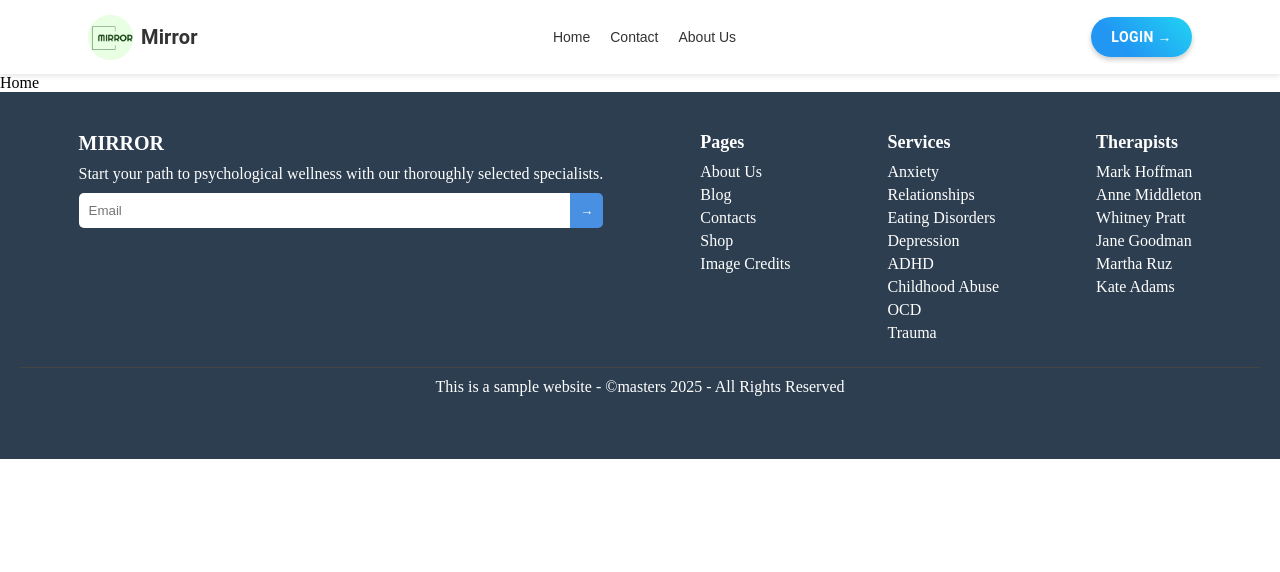
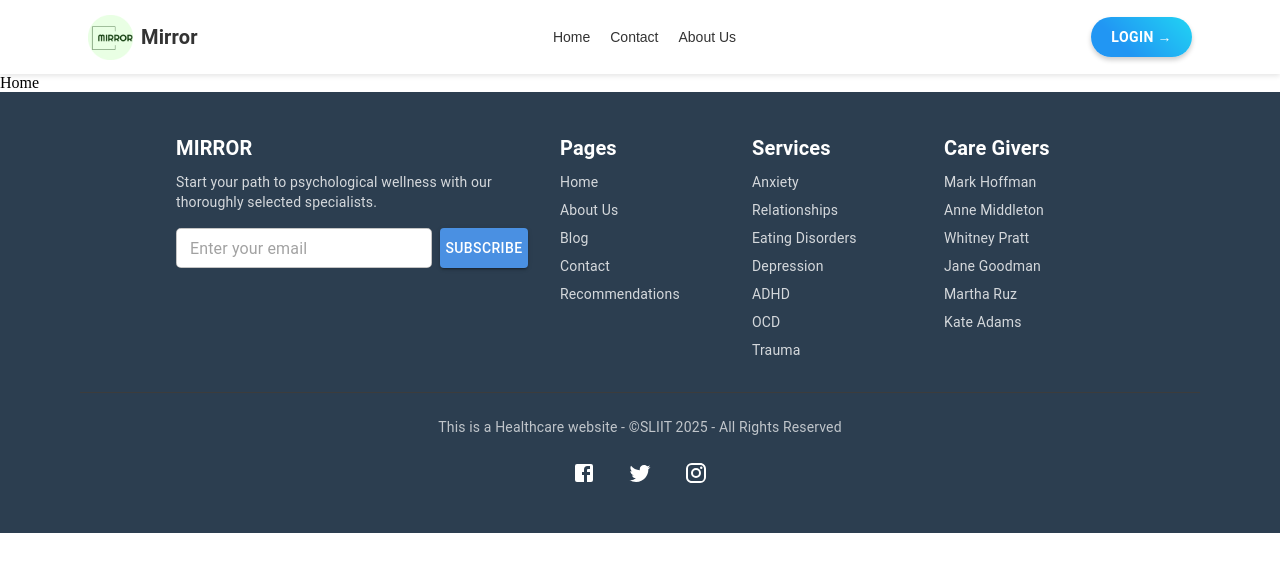
Before and after one commit to IsurangaSilva/Advancements-in-Digital-Healthcare-Technologies, a React (Vite) app in the folder Mirror_Web/frontend/: page / in a window 1280 px wide. Shown: the top 572 px of the page. Built offline with nearby package versions, Linux system fonts and the light colour scheme.

Commit message:
Footer Changes Done

```diff
--- a/Mirror_Web/frontend/src/components/footer.jsx
+++ b/Mirror_Web/frontend/src/components/footer.jsx
@@ -1,67 +1,88 @@
-import React from 'react';
+import { Box, Typography, Grid, TextField, Button, Divider, IconButton } from "@mui/material";
+import { Facebook, Twitter, Instagram } from "@mui/icons-material";
 
 const Footer = () => {
   return (
-    <footer style={{ background: '#2c3e50', color: 'white', padding: '40px 20px', marginTop: 'auto' }}>
-      <div style={{ display: 'flex', justifyContent: 'space-around', maxWidth: '1200px', margin: '0 auto', flexWrap: 'wrap', gap: '20px' }}>
-        <div>
-          <h3 style={{ fontSize: '20px', marginBottom: '10px' }}>MIRROR</h3>
-          <p>Start your path to psychological wellness with our thoroughly selected specialists.</p>
-          <div style={{ display: 'flex', marginTop: '10px' }}>
-            <input
-              type="email"
-              placeholder="Email"
-              style={{ padding: '10px', border: 'none', borderRadius: '5px 0 0 5px', flex: 1 }}
+    <Box sx={{ backgroundColor: "#2c3e50", color: "white", py: 5, px: { xs: 3, md: 10 }, mt: "auto" }}>
+      <Grid container spacing={4} justifyContent="center">
+        {/* Branding & Newsletter */}
+        <Grid item xs={12} md={4}>
+          <Typography variant="h6" sx={{ fontWeight: "bold", mb: 1 }}>
+            MIRROR
+          </Typography>
+          <Typography variant="body2" sx={{ opacity: 0.8, mb: 2 }}>
+            Start your path to psychological wellness with our thoroughly selected specialists.
+          </Typography>
+          <Box sx={{ display: "flex", gap: 1 }}>
+            <TextField
+              fullWidth
+              variant="outlined"
+              placeholder="Enter your email"
+              size="small"
+              sx={{ bgcolor: "white", borderRadius: "5px" }}
             />
-            <button style={{ background: '#4a90e2', color: 'white', border: 'none', padding: '10px', borderRadius: '0 5px 5px 0', cursor: 'pointer' }}>
-              →
-            </button>
-          </div>
-        </div>
-        <div>
-          <h4 style={{ fontSize: '18px', marginBottom: '10px' }}>Pages</h4>
-          <ul style={{ listStyle: 'none' }}>
-            <li style={{ margin: '5px 0' }}><a href="#about" style={{ color: '#fff', textDecoration: 'none' }}>About Us</a></li>
-            <li style={{ margin: '5px 0' }}><a href="#blog" style={{ color: '#fff', textDecoration: 'none' }}>Blog</a></li>
-            <li style={{ margin: '5px 0' }}><a href="#contacts" style={{ color: '#fff', textDecoration: 'none' }}>Contacts</a></li>
-            <li style={{ margin: '5px 0' }}><a href="#shop" style={{ color: '#fff', textDecoration: 'none' }}>Shop</a></li>
-            <li style={{ margin: '5px 0' }}><a href="#credits" style={{ color: '#fff', textDecoration: 'none' }}>Image Credits</a></li>
-          </ul>
-        </div>
-        <div>
-          <h4 style={{ fontSize: '18px', marginBottom: '10px' }}>Services</h4>
-          <ul style={{ listStyle: 'none' }}>
-            <li style={{ margin: '5px 0' }}>Anxiety</li>
-            <li style={{ margin: '5px 0' }}>Relationships</li>
-            <li style={{ margin: '5px 0' }}>Eating Disorders</li>
-            <li style={{ margin: '5px 0' }}>Depression</li>
-            <li style={{ margin: '5px 0' }}>ADHD</li>
-            <li style={{ margin: '5px 0' }}>Childhood Abuse</li>
-            <li style={{ margin: '5px 0' }}>OCD</li>
-            <li style={{ margin: '5px 0' }}>Trauma</li>
-          </ul>
-        </div>
-        <div>
-          <h4 style={{ fontSize: '18px', marginBottom: '10px' }}>Therapists</h4>
-          <ul style={{ listStyle: 'none' }}>
-            <li style={{ margin: '5px 0' }}>Mark Hoffman</li>
-            <li style={{ margin: '5px 0' }}>Anne Middleton</li>
-            <li style={{ margin: '5px 0' }}>Whitney Pratt</li>
-            <li style={{ margin: '5px 0' }}>Jane Goodman</li>
-            <li style={{ margin: '5px 0' }}>Martha Ruz</li>
-            <li style={{ margin: '5px 0' }}>Kate Adams</li>
-          </ul>
-        </div>
-      </div>
-      <div style={{ textAlign: 'center', marginTop: '20px', borderTop: '1px solid #444', paddingTop: '10px' }}>
-        <p>This is a sample website - ©masters 2025 - All Rights Reserved</p>
-        <div>
-          <a href="#facebook" style={{ color: 'white', margin: '0 10px', fontSize: '20px' }}><i className="fab fa-facebook-f"></i></a>
-          <a href="#twitter" style={{ color: 'white', margin: '0 10px', fontSize: '20px' }}><i className="fab fa-twitter"></i></a>
-          <a href="#instagram" style={{ color: 'white', margin: '0 10px', fontSize: '20px' }}><i className="fab fa-instagram"></i></a>
-        </div>
-      </div>
-    </footer>
+            <Button variant="contained" sx={{ bgcolor: "#4a90e2", "&:hover": { bgcolor: "#357ABD" } }}>
+              Subscribe
+            </Button>
+          </Box>
+        </Grid>
+
+        {/* Quick Links */}
+        <Grid item xs={6} md={2}>
+          <Typography variant="h6" sx={{ fontWeight: "bold", mb: 1 }}>
+            Pages
+          </Typography>
+          {["Home", "About Us", "Blog", "Contact",  "Recommendations"].map((page, index) => (
+            <Typography key={index} variant="body2" sx={{ opacity: 0.8, mb: 1, cursor: "pointer", "&:hover": { color: "#4a90e2" } }}>
+              {page}
+            </Typography>
+          ))}
+        </Grid>
+
+        {/* Services */}
+        <Grid item xs={6} md={2}>
+          <Typography variant="h6" sx={{ fontWeight: "bold", mb: 1 }}>
+            Services
+          </Typography>
+          {["Anxiety", "Relationships", "Eating Disorders", "Depression", "ADHD", "OCD", "Trauma"].map((service, index) => (
+            <Typography key={index} variant="body2" sx={{ opacity: 0.8, mb: 1 }}>
+              {service}
+            </Typography>
+          ))}
+        </Grid>
+
+        <Grid item xs={6} md={2}>
+          <Typography variant="h6" sx={{ fontWeight: "bold", mb: 1 }}>
+            Care Givers
+          </Typography>
+          {["Mark Hoffman", "Anne Middleton", "Whitney Pratt", "Jane Goodman", "Martha Ruz", "Kate Adams"].map((name, index) => (
+            <Typography key={index} variant="body2" sx={{ opacity: 0.8, mb: 1 }}>
+              {name}
+            </Typography>
+          ))}
+        </Grid>
+      </Grid>
+
+      <Divider sx={{ my: 3, bgcolor: "#444" }} />
+
+      {/* Footer Bottom Section */}
+      <Box sx={{ textAlign: "center" }}>
+        <Typography variant="body2" sx={{ opacity: 0.7 }}>
+          This is a Healthcare website - ©SLIIT 2025 - All Rights Reserved
+        </Typography>
+        <Box sx={{ mt: 2 }}>
+          <IconButton href="#facebook" sx={{ color: "white", mx: 1, "&:hover": { color: "#1877F2" } }}>
+            <Facebook />
+          </IconButton>
+          <IconButton href="#twitter" sx={{ color: "white", mx: 1, "&:hover": { color: "#1DA1F2" } }}>
+            <Twitter />
+          </IconButton>
+          <IconButton href="#instagram" sx={{ color: "white", mx: 1, "&:hover": { color: "#C13584" } }}>
+            <Instagram />
+          </IconButton>
+        </Box>
+      </Box>
+    </Box>
   );
 };
 
```
